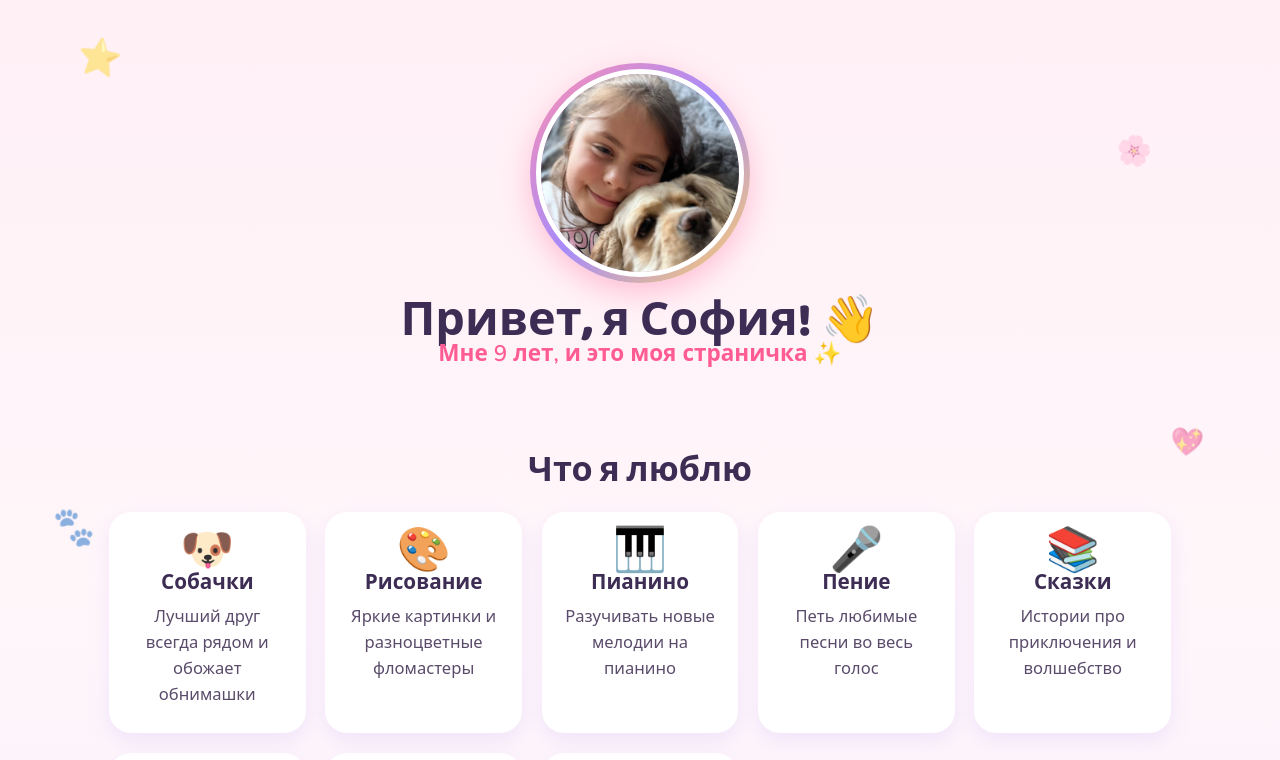
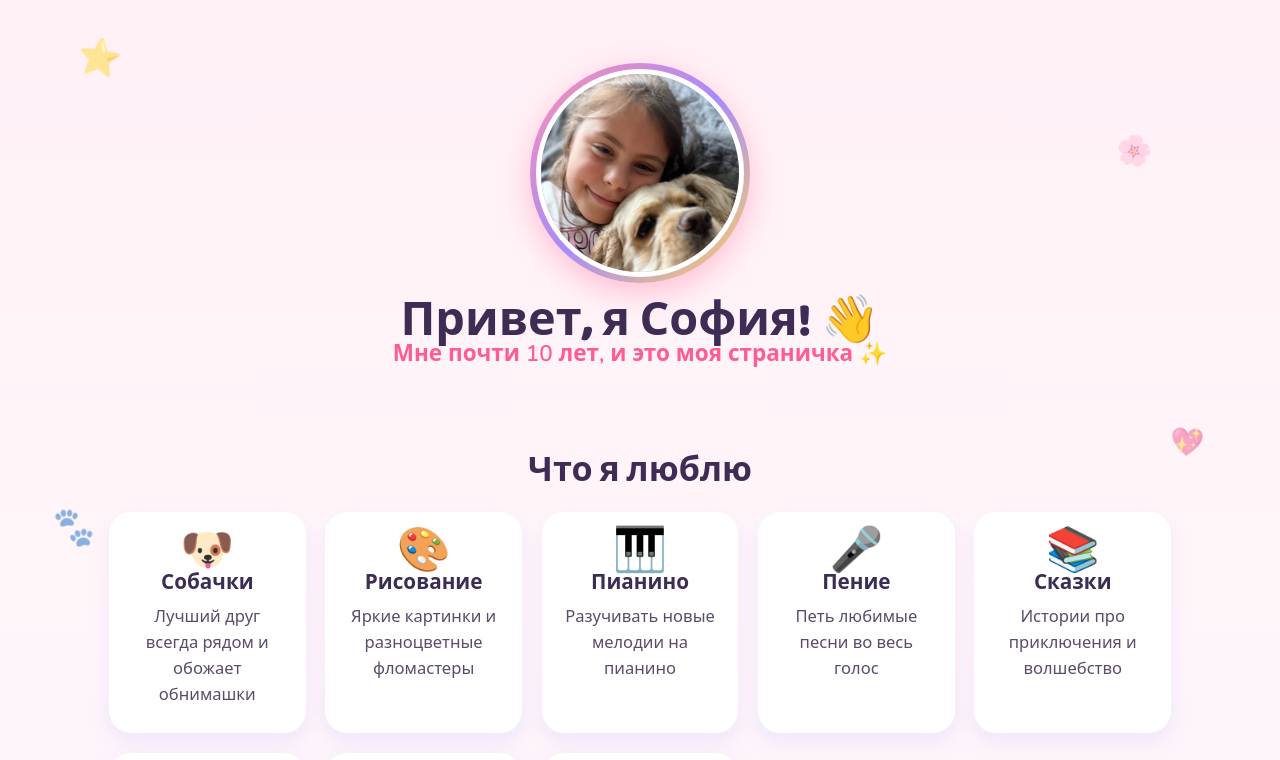
Before and after one commit to BorisGujvin/DittuSofiaHuzhvynska, a React (Vite) app: page / in a window 1280 px wide. Shown: the top 760 px of the page. Built offline with nearby package versions, Linux system fonts and the light colour scheme.

Commit message:
Update age to almost 10

```diff
--- a/index.html
+++ b/index.html
@@ -5,7 +5,7 @@
     <link rel="icon" type="image/svg+xml" href="/favicon.svg" />
     <meta name="viewport" content="width=device-width, initial-scale=1.0" />
     <title>София Гужвинская</title>
-    <meta name="description" content="Привет, я София! Мне 9 лет, и это моя страничка." />
+    <meta name="description" content="Привет, я София! Мне почти 10 лет, и это моя страничка." />
     <link rel="preconnect" href="https://fonts.googleapis.com" />
     <link rel="preconnect" href="https://fonts.gstatic.com" crossorigin />
     <link
--- a/src/App.tsx
+++ b/src/App.tsx
@@ -70,7 +70,7 @@ function App() {
           <img className="hero-photo" src={photo} alt="София обнимает свою собачку" />
         </div>
         <h1>Привет, я София! 👋</h1>
-        <p className="subtitle">Мне 9 лет, и это моя страничка ✨</p>
+        <p className="subtitle">Мне почти 10 лет, и это моя страничка ✨</p>
       </header>
 
       <main>
```
